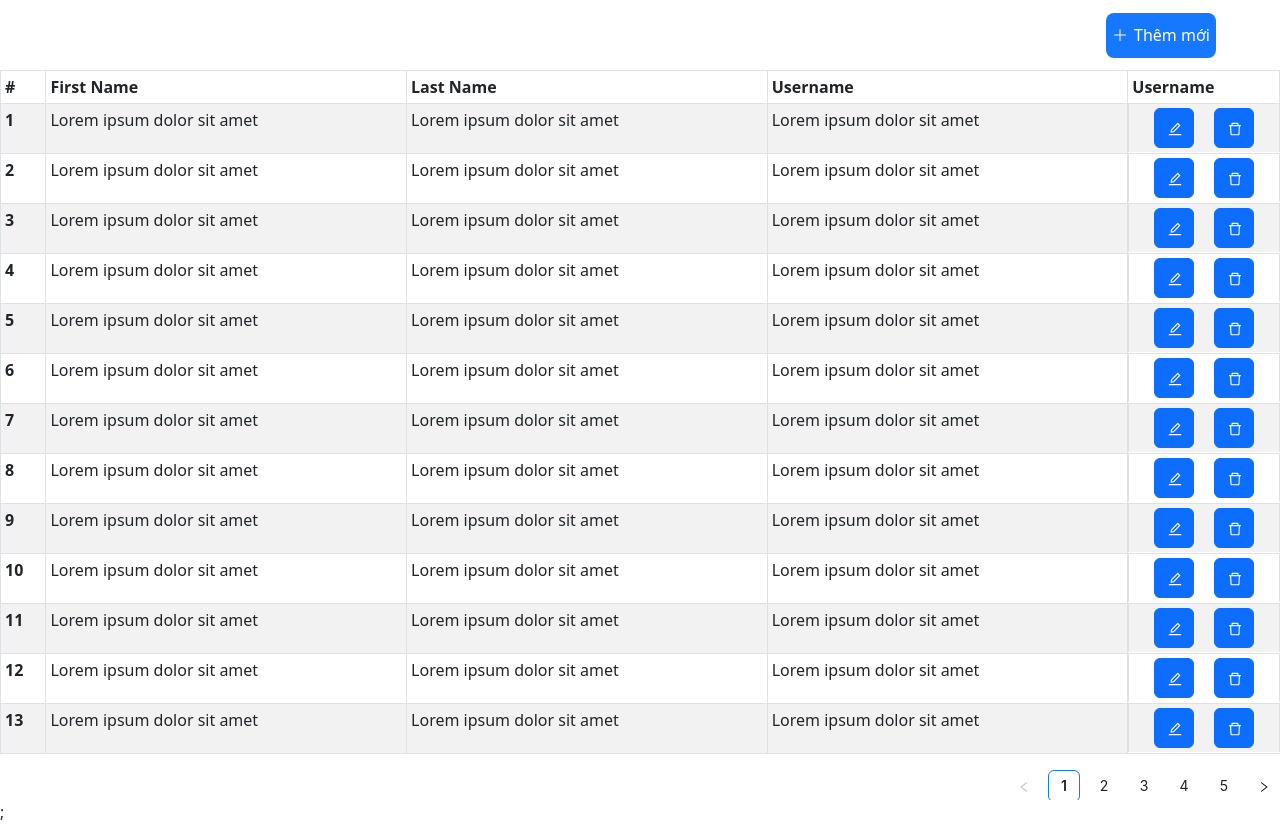
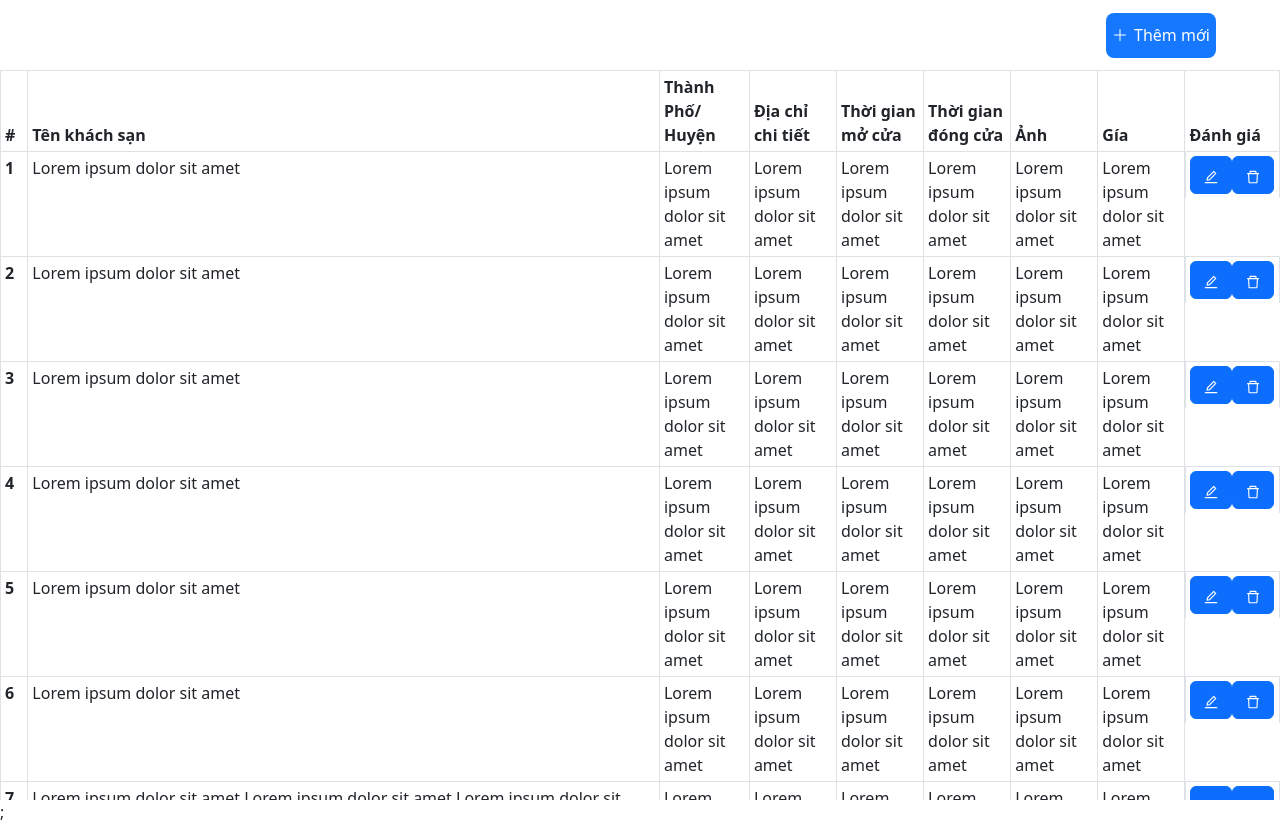
Before and after one commit to NguyenPhuongNam99/OKGO_ADMIN, a React (Create React App) app: page /Restaurant in a window 1280 px wide. Built offline with nearby package versions, Linux system fonts and the light colour scheme.

Commit message:
voucher screen

```diff
--- a/src/features/home/index.tsx
+++ b/src/features/home/index.tsx
@@ -114,7 +114,7 @@ const App: React.FC = () => {
             backgroundColor: "white",
           }}
         >
-          {route === 1 ? <Restaurant /> : route === 5 ? <Voucher /> : ''}
+          {route === 6 ? <Restaurant /> : route === 5 ? <Voucher /> : ''}
         </Content>
       </Layout>
     </Layout>
--- a/src/features/restaurant/Restaurant.tsx
+++ b/src/features/restaurant/Restaurant.tsx
@@ -45,7 +45,8 @@ const Restaurant = () => {
     },
     {
       id: "7",
-      first: "Lorem ipsum dolor sit amet",
+      first:
+        "Lorem ipsum dolor sit amet Lorem ipsum dolor sit amet Lorem ipsum dolor sit amet Lorem ipsum dolor sit amet Lorem ipsum dolor sit amet Lorem ipsum dolor sit amet Lorem ipsum dolor sit amet Lorem ipsum dolor sit ametLorem ipsum dolor sit ametLorem ipsum dolor sit amet Lorem ipsum dolor sit amet Lorem ipsum dolor sit amet Lorem ipsum dolor sit amet Lorem ipsum dolor sit amet",
       three: "Lorem ipsum dolor sit amet",
       four: "Lorem ipsum dolor sit amet",
     },
@@ -96,14 +97,28 @@ const Restaurant = () => {
           Thêm mới
         </div>
       </div>
-      <Table bordered hover responsive size="sm" striped>
+      <Table
+        rowClassName={(index: any) =>
+          index % 2 === 0 ? "table-row-light" : "table-row-dark"
+        }
+        bordered
+        hover
+        responsive
+        size="sm"
+        stripes
+        className="table-striped-rows"
+      >
         <thead>
           <tr>
             <th>#</th>
-            <th>First Name</th>
-            <th>Last Name</th>
-            <th>Username</th>
-            <th>Username</th>
+            <th>Tên khách sạn</th>
+            <th>Thành Phố/ Huyện</th>
+            <th>Địa chỉ chi tiết</th>
+            <th>Thời gian mở cửa</th>
+            <th>Thời gian đóng cửa</th>
+            <th>Ảnh</th>
+            <th>Gía</th>
+            <th>Đánh giá</th>
           </tr>
         </thead>
         <tbody>
@@ -114,14 +129,44 @@ const Restaurant = () => {
                 <td>{item.first}</td>
                 <td>{item.three}</td>
                 <td>{item.four}</td>
-                <td className="buttonClick">
-                  <Button color="primary" href="#" tag="a" className="button">
-                    <AiOutlineEdit />
-                  </Button>
+                <td>{item.four}</td>
+                <td>{item.four}</td>
+                <td>{item.four}</td>
+                <td>{item.four}</td>
+                <td
+                  style={{
+                    display: "flex",
+                    flexDirection: "row",
+                    justifyContent: "space-between",
+                    alignItems: "center",
+                    height: "100%",
+                  }}
+                >
+                  <div
+                    style={{
+                      display: "flex",
+                      flexDirection: "row",
+                      height: "auto",
+                    }}
+                  >
+                    <Button
+                      color="primary"
+                      href="#"
+                      tag="a"
+                      style={{ height: "auto" }}
+                    >
+                      <AiOutlineEdit />
+                    </Button>
 
-                  <Button color="primary" href="#" tag="a" className="button">
-                    <AiOutlineDelete />
-                  </Button>
+                    <Button
+                      color="primary"
+                      href="#"
+                      tag="a"
+                      style={{ height: "auto" }}
+                    >
+                      <AiOutlineDelete />
+                    </Button>
+                  </div>
                 </td>
               </tr>
             );
--- a/src/features/restaurant/restaurantStyles.scss
+++ b/src/features/restaurant/restaurantStyles.scss
@@ -77,3 +77,11 @@
     flex-direction: row;
     justify-content: space-between;
 }
+
+
+.table-row-light {
+    background-color: #ffffff;
+}
+.table-row-dark {
+    background-color: green;
+}
--- a/src/features/voucher/Voucher.tsx
+++ b/src/features/voucher/Voucher.tsx
@@ -2,10 +2,10 @@ import React, { useEffect, useState } from "react";
 import { Button, Table } from "reactstrap";
 import "../restaurant/restaurantStyles.scss";
 import { AiOutlineDelete, AiOutlineEdit, AiOutlinePlus } from "react-icons/ai";
-import { Pagination } from "antd";
+import { Pagination, Spin } from "antd";
 import { BsPlusLg } from "react-icons/bs";
 import axios from "axios";
-import "./voucher.scss"
+import "./voucher.scss";
 
 const Voucher = () => {
   const data = [
@@ -89,23 +89,29 @@ const Voucher = () => {
     },
   ];
 
-  const [dataResponse, setDataResponse] = useState<any>([])
+  const [dataResponse, setDataResponse] = useState<any>([]);
+  const [loading, setLoading] = useState<boolean>(false);
 
   useEffect(() => {
-    console.log('token ', localStorage.getItem('Name'))
-    axios.get('http://localhost:8000/v1/voucher/getAllVoucher', {
-         headers: { Authorization: `Bearer ${localStorage.getItem('Name')}` }
+    console.log("token ", localStorage.getItem("Name"));
+    setLoading(true);
+    axios
+      .get("http://localhost:8000/v1/voucher/getAllVoucher", {
+        headers: { Authorization: `Bearer ${localStorage.getItem("Name")}` },
       })
       .then((response) => {
-        console.log('response new', response.data);
-        setDataResponse(response.data)
+        console.log("response new", response.data);
+        setDataResponse(response.data);
+        setLoading(false);
       })
       .catch((error) => {
-        console.log('error new', error)
-    })
-  }, [])
+        setLoading(false);
+        console.log("error new", error);
+      });
+  }, []);
 
   return (
+    <Spin tip="loading" spinning={loading} size={"large"}>
       <div className="tableContainer">
         <div className="headerForm">
           <div />
@@ -134,11 +140,19 @@ const Voucher = () => {
                   <th scope="row">{index}</th>
                   <td>{item.name}</td>
                   <td>{item.decription}</td>
-                <td> <img src={item.image_url} style={{width: 80, height: 80}} /> </td>
+                  <td>
+                    {" "}
+                    <img
+                      src={item.image_url}
+                      style={{ width: 80, height: 80 }}
+                    />{" "}
+                  </td>
                   <td>{item.quantity}</td>
                   <td>{item.time_start}</td>
                   <td>{item.time_start}</td>
-                <td>{item.price_min_condition + '-' +  item.price_max_condition}</td>
+                  <td>
+                    {item.price_min_condition + "-" + item.price_max_condition}
+                  </td>
                   <td className="buttonClickVoucher">
                     <Button color="primary" href="#" tag="a" className="button">
                       <AiOutlineEdit />
@@ -158,6 +172,7 @@ const Voucher = () => {
           <Pagination defaultCurrent={1} total={50} />
         </div>
       </div>
+    </Spin>
   );
 };
 
```
Lines whose indentation alone changed are shown as unchanged.
